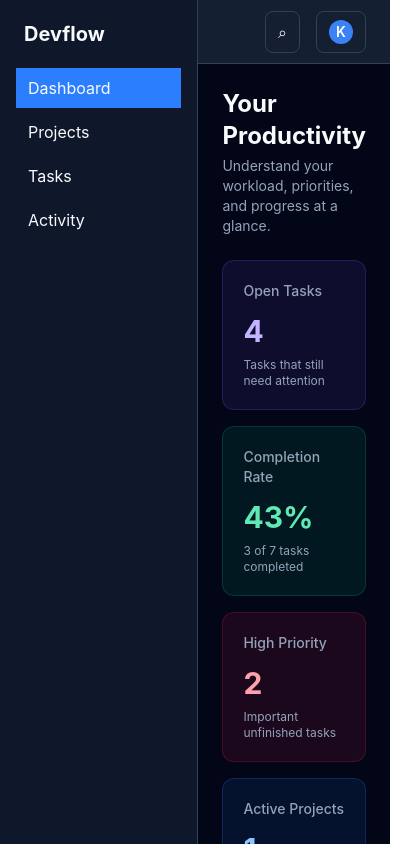
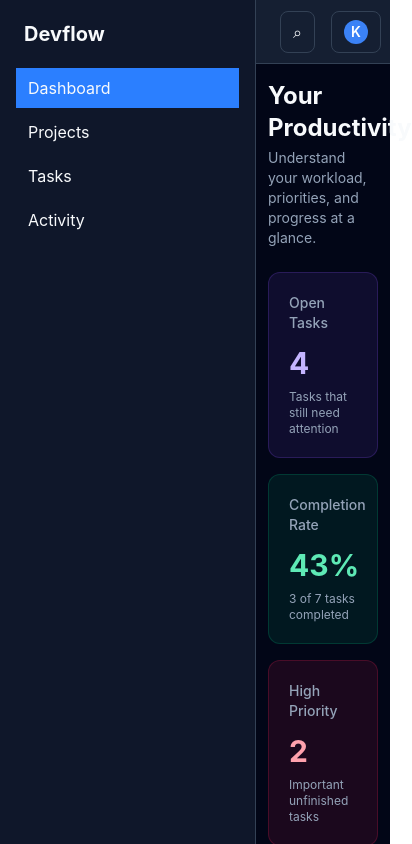
Before and after one commit to krishna-hingu/devflow, a React (Vite) app: page /dashboard in a window 390 px wide. Shown: the top 844 px of the page, 412 px wide, since content can reach past the window. Built offline with nearby package versions, Linux system fonts and the light colour scheme.

Commit message:
feat: add responsive app shell and collapsible sidebar

```diff
--- a/src/components/layout/AppLayout.jsx
+++ b/src/components/layout/AppLayout.jsx
@@ -1,15 +1,49 @@
+import { useState } from "react";
+import { Outlet } from "react-router-dom";
 import Header from "./Header";
 import Sidebar from "./Sidebar";
-import { Outlet } from "react-router-dom";
 
 function AppLayout() {
+  const [isMobileSidebarOpen, setIsMobileSidebarOpen] = useState(false);
+  const [isSidebarCollapsed, setIsSidebarCollapsed] = useState(false);
+
+  const closeMobileSidebar = () => {
+    setIsMobileSidebarOpen(false);
+  };
+
   return (
-    <div className="min-h-screen flex text-devflow-text">
-      <Sidebar />
-      <div className="flex-1">
-        <Header />
-        <main className="min-h-screen bg-devflow-background p-6">
-          <Outlet />
+    <div className="flex min-h-dvh bg-devflow-background text-devflow-text">
+      {/* Mobile backdrop: tap outside the sidebar to close it. */}
+      {isMobileSidebarOpen && (
+        <button
+          type="button"
+          aria-label="Close navigation menu"
+          onClick={closeMobileSidebar}
+          className="fixed inset-0 z-40 bg-black/60 lg:hidden"
+        />
+      )}
+
+      <Sidebar
+        isMobileOpen={isMobileSidebarOpen}
+        isCollapsed={isSidebarCollapsed}
+        onClose={closeMobileSidebar}
+      />
+
+      <div className="flex min-h-dvh min-w-0 flex-1 flex-col">
+        <Header
+          onMobileMenuClick={() =>
+            setIsMobileSidebarOpen((isOpen) => !isOpen)
+          }
+          onDesktopSidebarToggle={() =>
+            setIsSidebarCollapsed((isCollapsed) => !isCollapsed)
+          }
+          isSidebarCollapsed={isSidebarCollapsed}
+        />
+
+        <main className="min-h-[calc(100dvh-4rem)] w-full min-w-0 flex-1 bg-devflow-background px-3 py-4 sm:px-4 sm:py-5 lg:p-6">
+          <div className="mx-auto w-full max-w-screen-2xl min-w-0">
+            <Outlet />
+          </div>
         </main>
       </div>
     </div>
```
